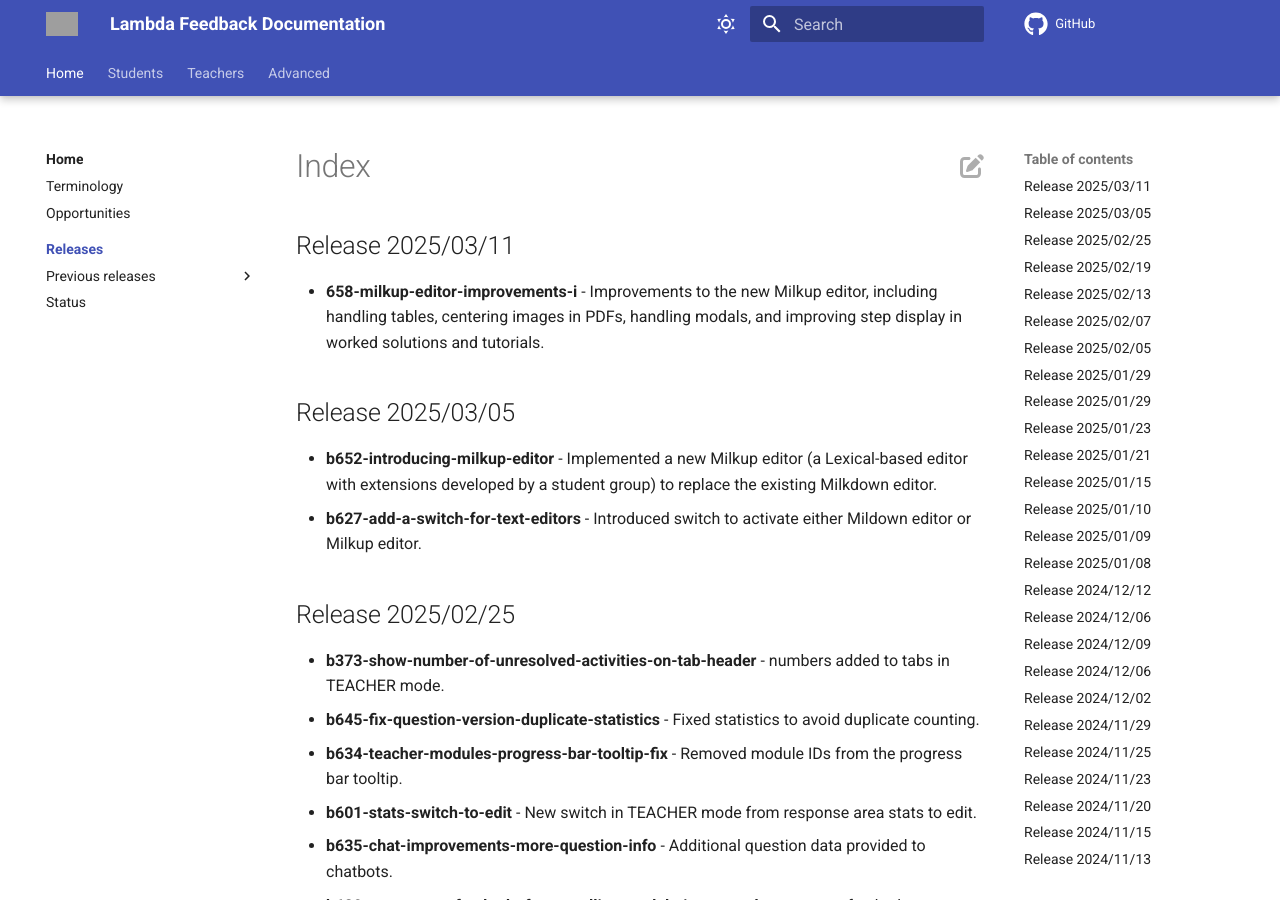
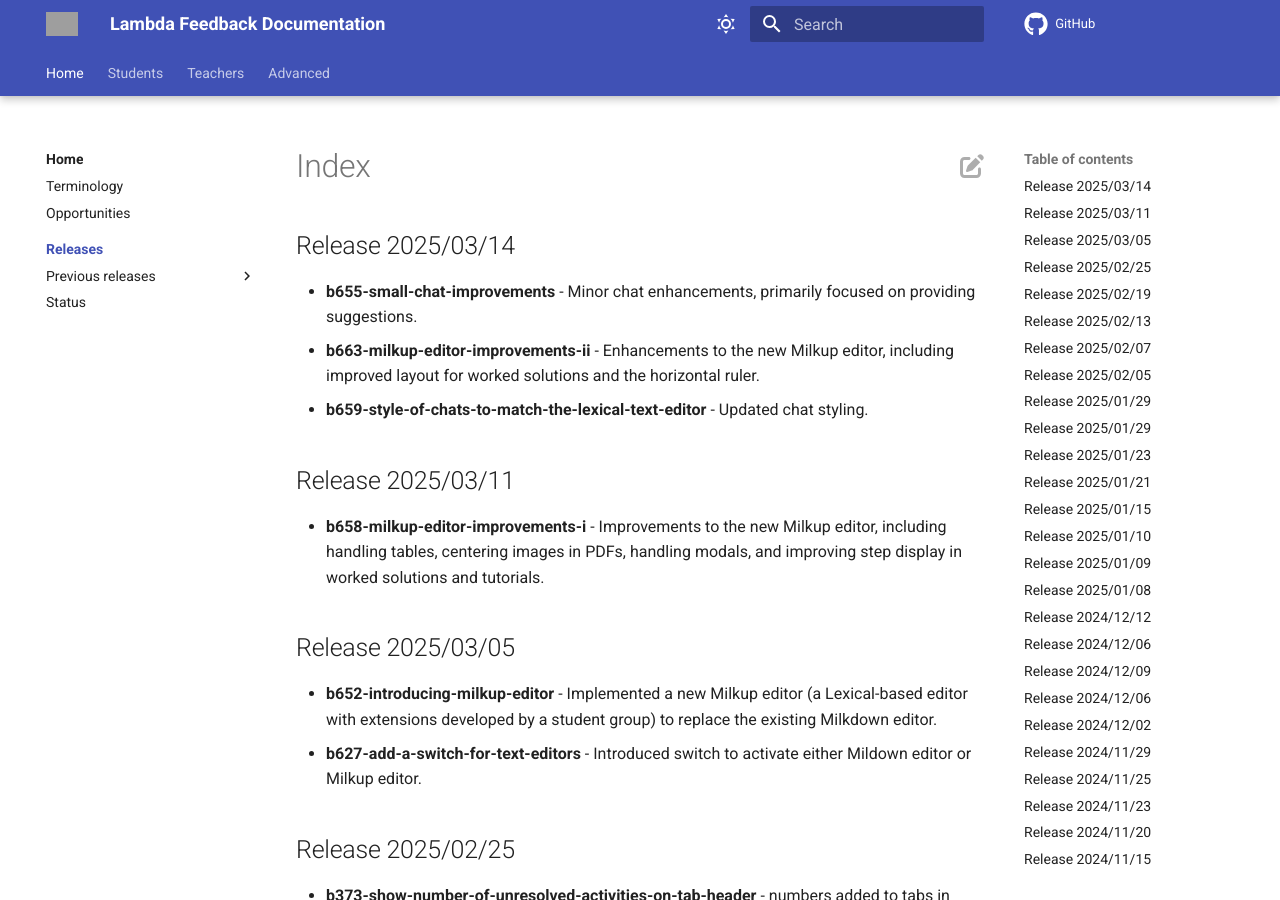
Before and after one commit to lambda-feedback/user-documentation, an MkDocs documentation site: the page built from docs/releases/index.md, in a window 1280 px wide and 900 px high. Built offline with MkDocs 1.6.1 and Material for MkDocs 9.7.7, drawn with Linux system fonts in a browser that asks for light colours; comment, search, counter and statistics services are not loaded; grey boxes are pictures that could not be loaded.

Commit message:
Release 2025/03/14 added

```diff
--- a/docs/releases/index.md
+++ b/docs/releases/index.md
@@ -1,6 +1,12 @@
+## Release 2025/03/14
+
+- **b655-small-chat-improvements** - Minor chat enhancements, primarily focused on providing suggestions.
+- **b663-milkup-editor-improvements-ii** - Enhancements to the new Milkup editor, including improved layout for worked solutions and the horizontal ruler.
+- **b659-style-of-chats-to-match-the-lexical-text-editor** - Updated chat styling.
+
 ## Release 2025/03/11
 
-- **658-milkup-editor-improvements-i** - Improvements to the new Milkup editor, including handling tables, centering images in PDFs, handling modals, and improving step display in worked solutions and tutorials.
+- **b658-milkup-editor-improvements-i** - Improvements to the new Milkup editor, including handling tables, centering images in PDFs, handling modals, and improving step display in worked solutions and tutorials.
 
 ## Release 2025/03/05
 
```
